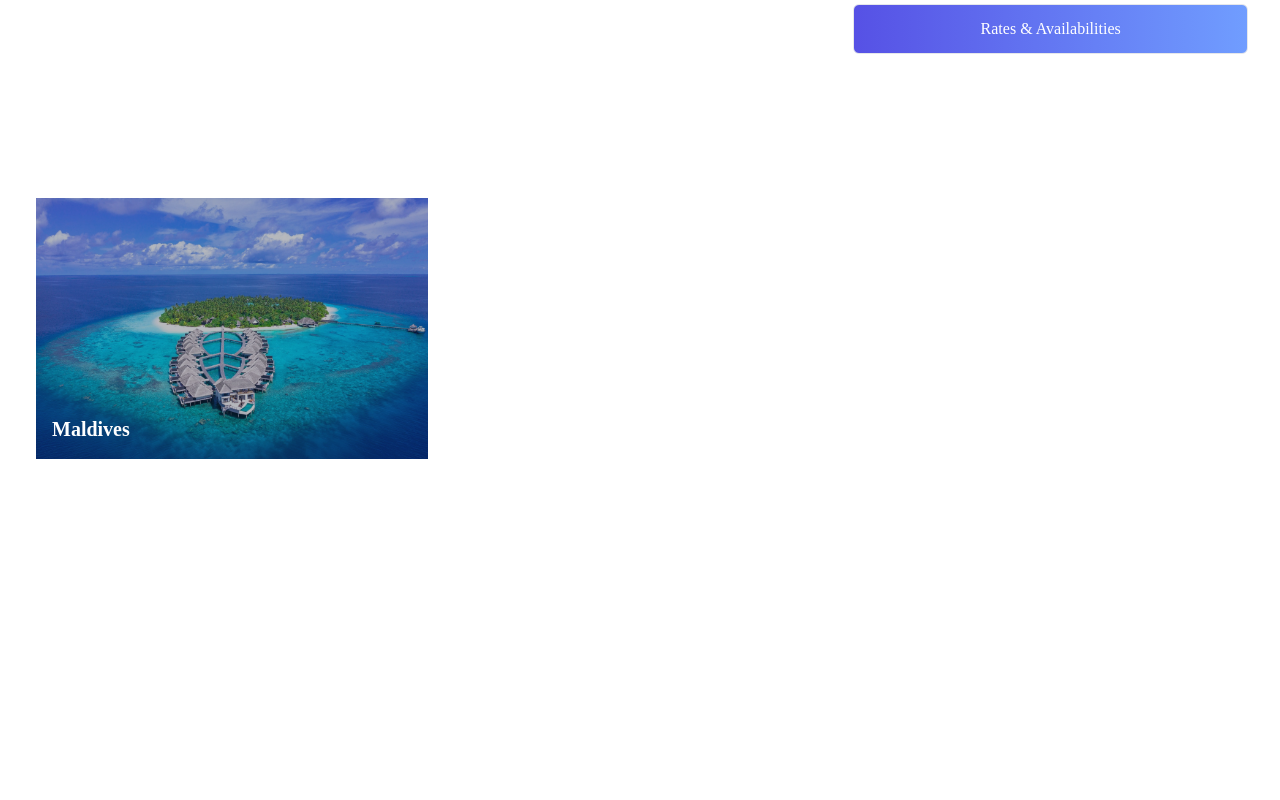
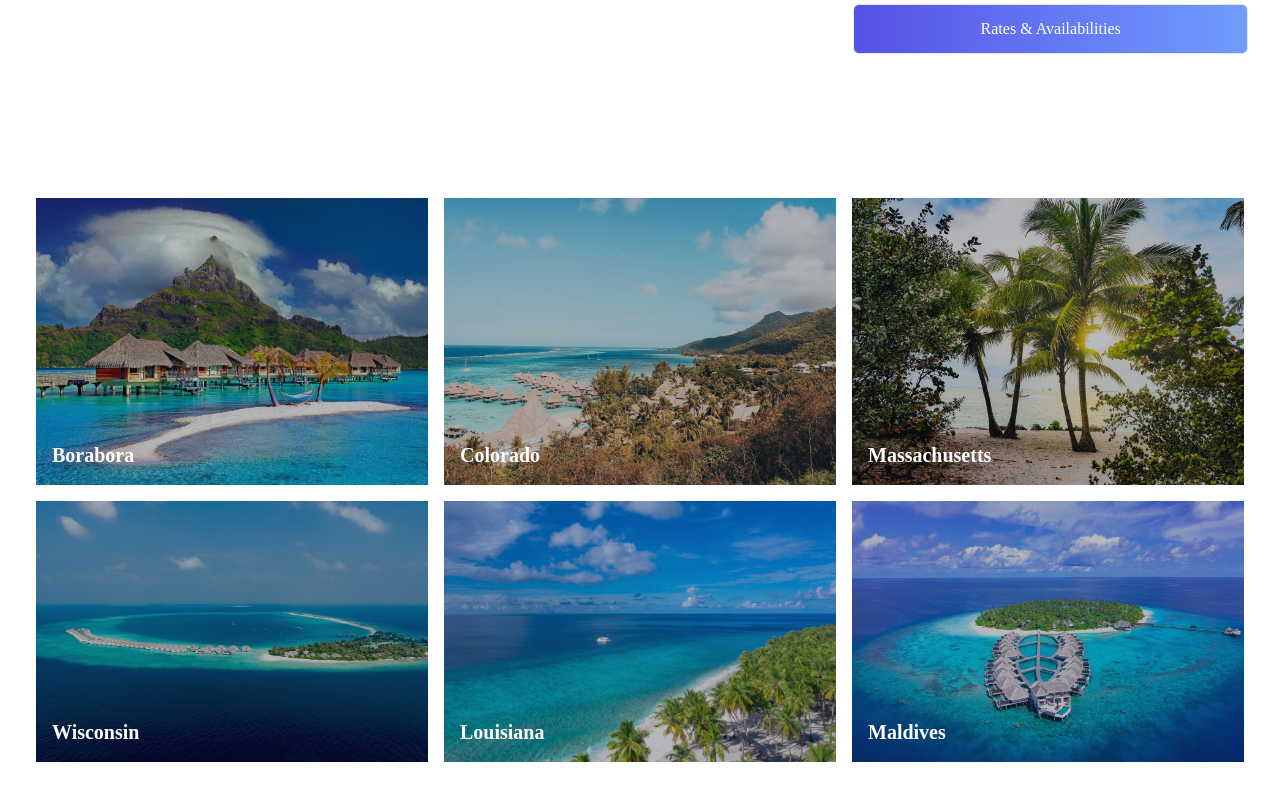
Before and after one commit to AmolShelke2/Travel-website, a React (Create React App) app: page / in a window 1280 px wide. Shown: the part 1994-2794 px from the top of the page. Before the commit the page ends 2517 px from the top, so only its background shows below. Built offline with nearby package versions, Linux system fonts and the light colour scheme.

Commit message:
showed multiple cards with props

```diff
--- /dev/null
+++ b/src/components/SelectCard.jsx
@@ -0,0 +1,16 @@
+import React from "react";
+
+const SelectCard = (props) => {
+  return (
+    <div className="relative">
+      <img src={props.bg} alt="/" className="object-cover h-full w-full" />
+      <div className="bg-gray-900/30 absolute top-0 left-0 w-full h-full">
+        <p className="absolute left-4 bottom-4 font-bold text-xl text-white">
+          {props.text}
+        </p>
+      </div>
+    </div>
+  );
+};
+
+export default SelectCard;
--- a/src/components/Selects.jsx
+++ b/src/components/Selects.jsx
@@ -6,18 +6,17 @@ import Maldives from "../assets/maldives.jpg";
 import Maldives2 from "../assets/maldives2.jpg";
 import Maldives3 from "../assets/maldives3.jpg";
 import Keywest from "../assets/keywest.jpg";
+import SelectCard from "./SelectCard";
 
 const Selects = () => {
   return (
     <div className="max-w-[1240px] mx-auto px-4 py-16 grid sm:grid-cols-2 lg:grid-cols-3 gap-4">
-      <div className="relative">
-        <img src={Maldives} alt="/" />
-        <div className="bg-gray-900/30 absolute top-0 left-0 w-full h-full">
-          <p className="absolute left-4 bottom-4 font-bold text-xl text-white">
-            Maldives
-          </p>
-        </div>
-      </div>
+      <SelectCard bg={Borabora} text="Borabora" />
+      <SelectCard bg={Borabora2} text="Colorado" />
+      <SelectCard bg={Keywest} text="Massachusetts" />
+      <SelectCard bg={Maldives3} text="Wisconsin" />
+      <SelectCard bg={Maldives2} text="Louisiana" />
+      <SelectCard bg={Maldives} text="Maldives" />
     </div>
   );
 };
```
